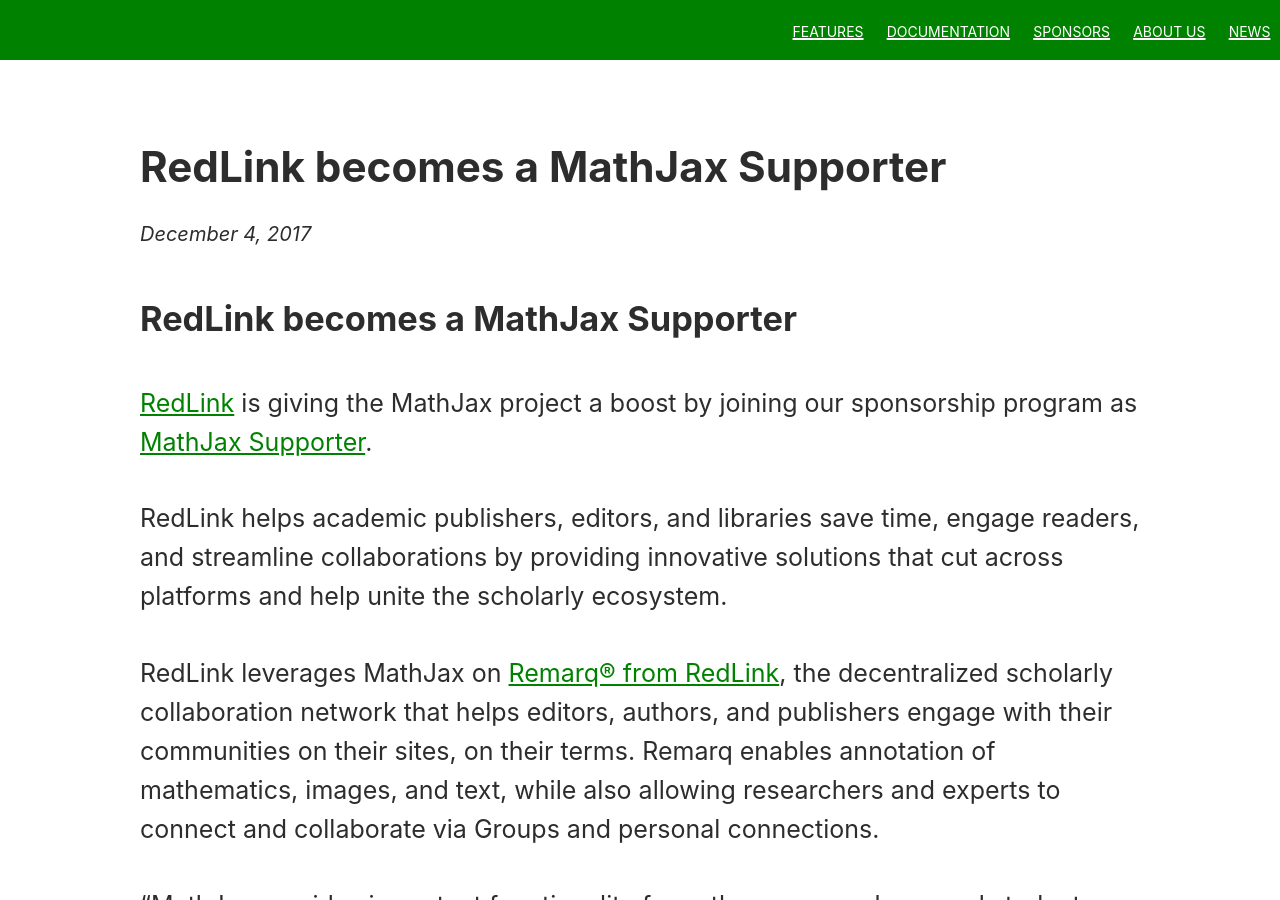
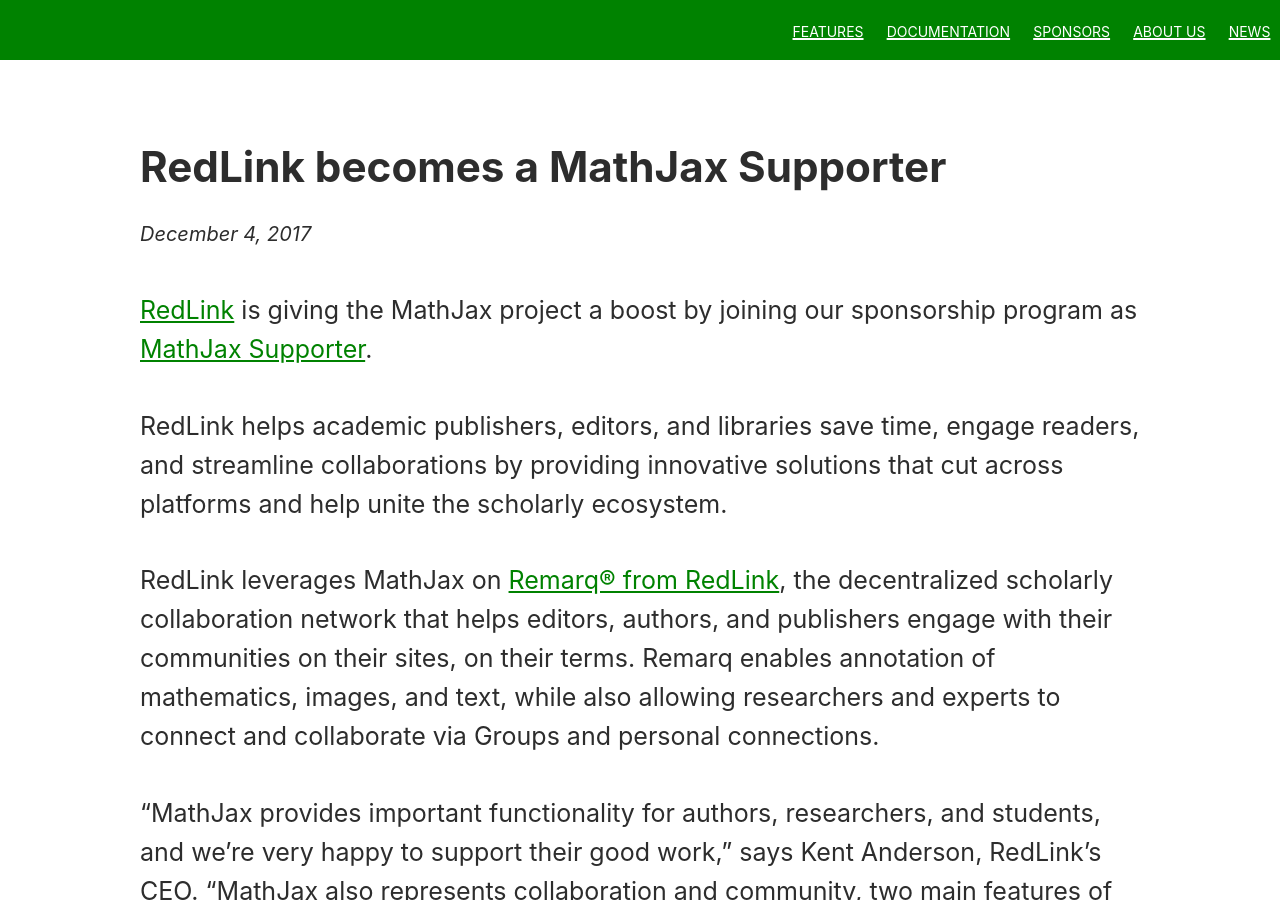
Before and after one commit to mathjax/MathJax-website, a Jekyll site: the page built from _posts/2017/2017-12-04-Redlink-becomes-a-mathjax-supporter.md, in a window 1280 px wide and 900 px high. Built offline with Jekyll 4.4.1, drawn with Linux system fonts in a browser that asks for light colours.

```diff
--- a/_posts/2017/2017-12-04-Redlink-becomes-a-mathjax-supporter.md
+++ b/_posts/2017/2017-12-04-Redlink-becomes-a-mathjax-supporter.md
@@ -7,7 +7,6 @@
 - News
 ---
 
-## RedLink becomes a MathJax Supporter
 
 [RedLink](http://www.redlink.com) is giving the MathJax project a boost by joining our sponsorship program as [MathJax Supporter](http://www.mathjax.org/#supporters).
 
```
